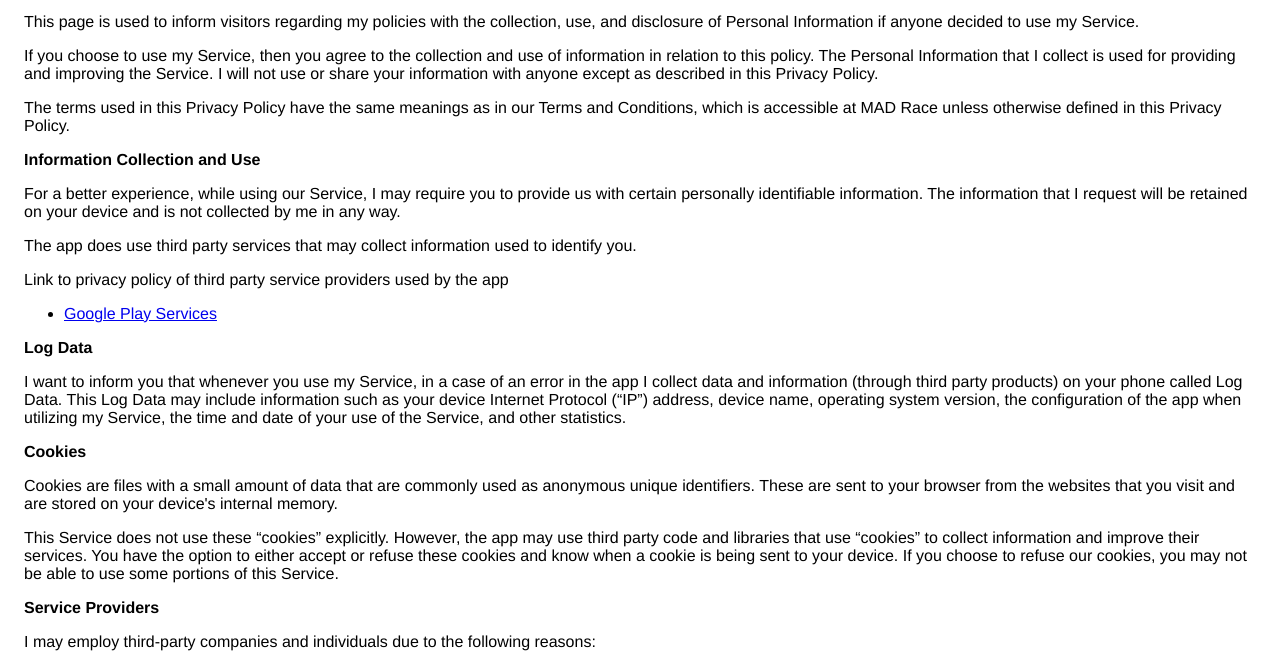
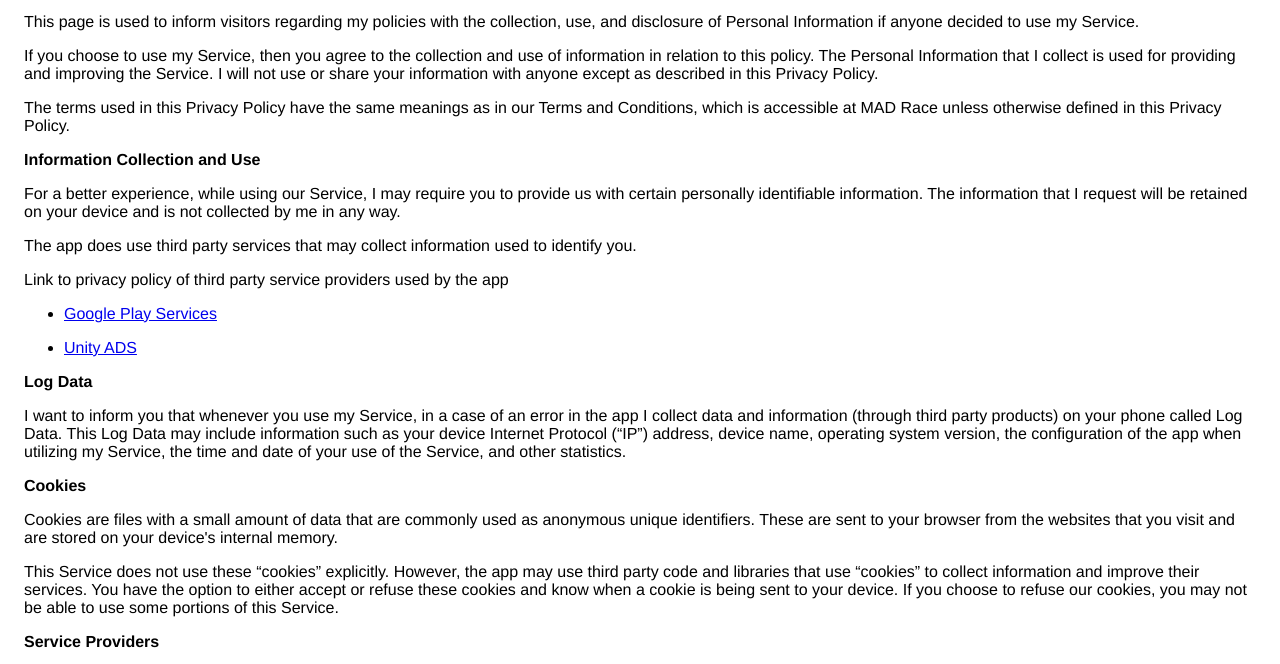
Before and after one commit to BuggyGames/BuggyGames.github.io, a plain HTML site: page index.html in a window 1280 px wide. Shown: the part 113-777 px from the top of the page. Drawn offline with Linux system fonts and the light colour scheme.

Commit message:
Update index.html

```diff
--- a/index.html
+++ b/index.html
@@ -19,7 +19,7 @@
                     accessible at MAD Race unless otherwise defined in this Privacy Policy.
                   </p> <p><strong>Information Collection and Use</strong></p> <p>For a better experience, while using our Service, I may require you to provide us with certain
                     personally identifiable information. The information that I request will be retained on your device and is not collected by me in any way.
-                  </p> <p>The app does use third party services that may collect information used to identify you.</p> <div><p>Link to privacy policy of third party service providers used by the app</p> <ul><li><a href="https://www.google.com/policies/privacy/" target="_blank">Google Play Services</a></li><!----><!----><!----><!----><!----><!----><!----></ul></div> <p><strong>Log Data</strong></p> <p> I want to inform you that whenever you use my Service, in a case of
+                  </p> <p>The app does use third party services that may collect information used to identify you.</p> <div><p>Link to privacy policy of third party service providers used by the app</p> <ul><li><a href="https://www.google.com/policies/privacy/" target="_blank">Google Play Services</a></li><!----><!----><!----><!----><!----><!----><!----></ul></div> </p> <ul><li><a href="https://unity3d.com/ru/legal/privacy-policy" target="_blank">Unity ADS</a></li><!----><!----><!----><!----><!----><!----><!----></ul></div> <p><strong>Log Data</strong></p> <p> I want to inform you that whenever you use my Service, in a case of
                     an error in the app I collect data and information (through third party products) on your phone
                     called Log Data. This Log Data may include information such as your device Internet Protocol (“IP”) address,
                     device name, operating system version, the configuration of the app when utilizing my Service,
```
